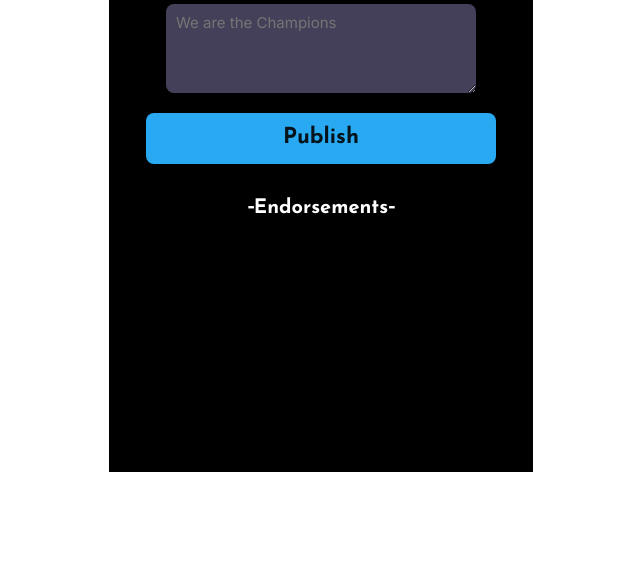
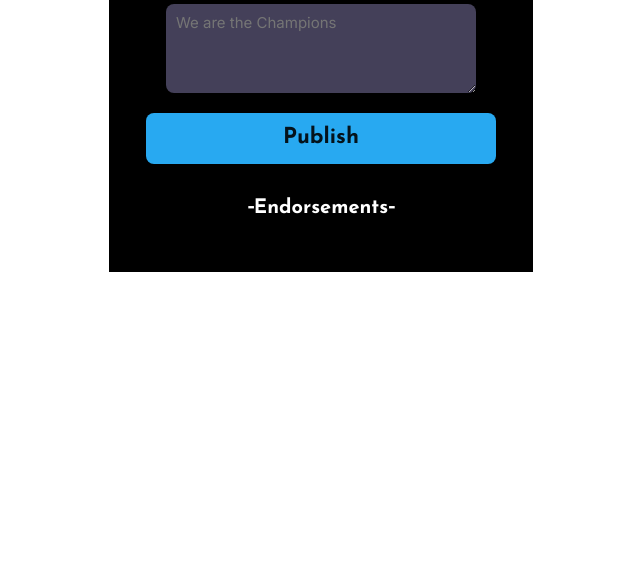
Before and after one commit to pyjterq/weAreTheChampions, a website built with Vite: page index.html in a window 1280 px wide. Shown: the part 238-800 px from the top of the page, without its empty margins (319-959 px from the left). Built offline with nearby package versions, Linux system fonts and the light colour scheme; no server answers; files whose address does not match are found by name.

Commit message:
simple version

```diff
--- a/index.css
+++ b/index.css
@@ -89,10 +89,10 @@ h2 {
 #endorsements {
   list-style: none;
   width: 100%;
-  height: 200px;
+  /* height: 200px; */
   margin: 0;
   padding: 0;
-  overflow: scroll;
+  /* overflow: scroll; */
 }
 #endorsements li {
   color: #1B1924;
@@ -101,5 +101,4 @@ h2 {
   margin: 1rem 0;
   border-radius: 8px;
   padding: .5em;
-  /* width: 100%;  */
 }
--- a/index.html
+++ b/index.html
@@ -4,6 +4,10 @@
         <title>We are the Champions</title>
         <meta name="viewport" content="width=device-width, initial-scale=1.0">
         <link rel="stylesheet" href="index.css">
+        <link rel="apple-touch-icon" sizes="180x180" href="assets/apple-touch-icon.png">
+        <link rel="icon" type="image/png" sizes="32x32" href="assets/favicon-32x32.png">
+        <link rel="icon" type="image/png" sizes="16x16" href="assets/favicon-16x16.png">
+        <link rel="manifest" href="assets/site.webmanifest">
     </head>
     <body>
       <div id="container">
```
Also changed, not shown: assets/android-chrome-192x192.png (added), assets/android-chrome-512x512.png (added), assets/apple-touch-icon.png (added), assets/favicon-16x16.png (added), assets/favicon-32x32.png (added), assets/favicon.ico (added), assets/freddie.png (added), assets/site.webmanifest (added).
